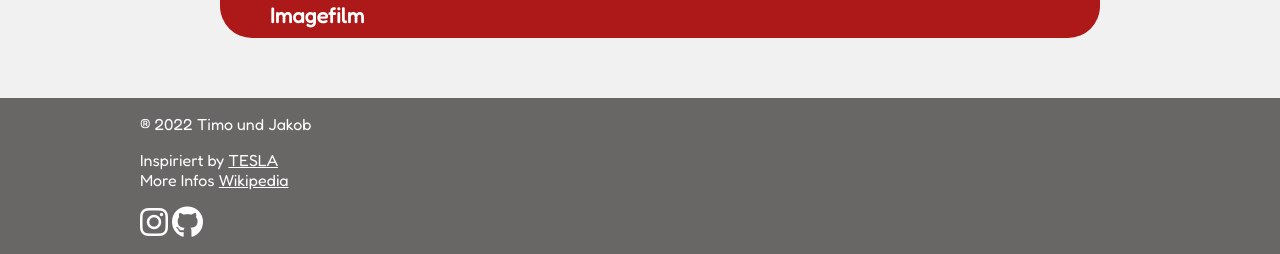
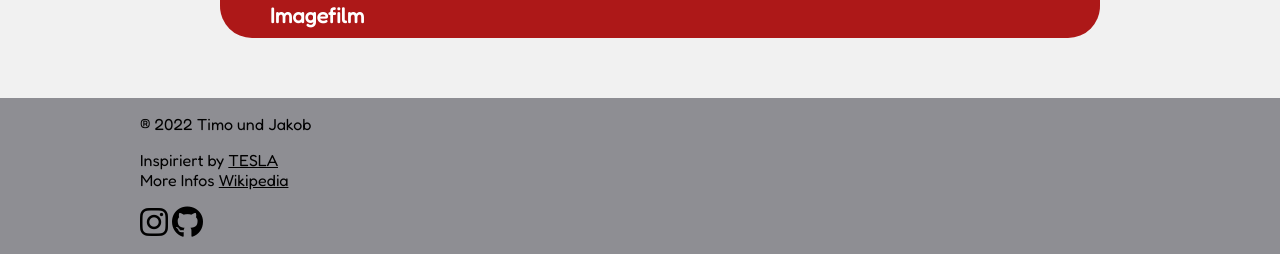
Before and after one commit to timobrs1/informatiktesla, a plain HTML site: page index.html in a window 1280 px wide. Shown: the part 3292-3546 px from the top of the page. Drawn offline with Linux system fonts and the light colour scheme.

Commit message:
correct datas and change colors

```diff
--- a/css/tesla.css
+++ b/css/tesla.css
@@ -203,10 +203,10 @@ body {
 	overflow: auto;
 	margin: 0;
 	padding: 0;
-    background-color: rgb(105, 102, 102);
-    color: #ffffff;
+    background-color: #8e8e93;
+    color: #000000;
 }
 
 #footer a{
-    color: #ffffff;
+    color: #000000;
 }
--- a/index.html
+++ b/index.html
@@ -51,7 +51,7 @@
                         </tr>
                         <tr>
                             <td>Leistung</td>
-                            <td>1020 PS</td>
+                            <td>513 PS</td>
                         </tr>
                     </table>
                 </div>
```
